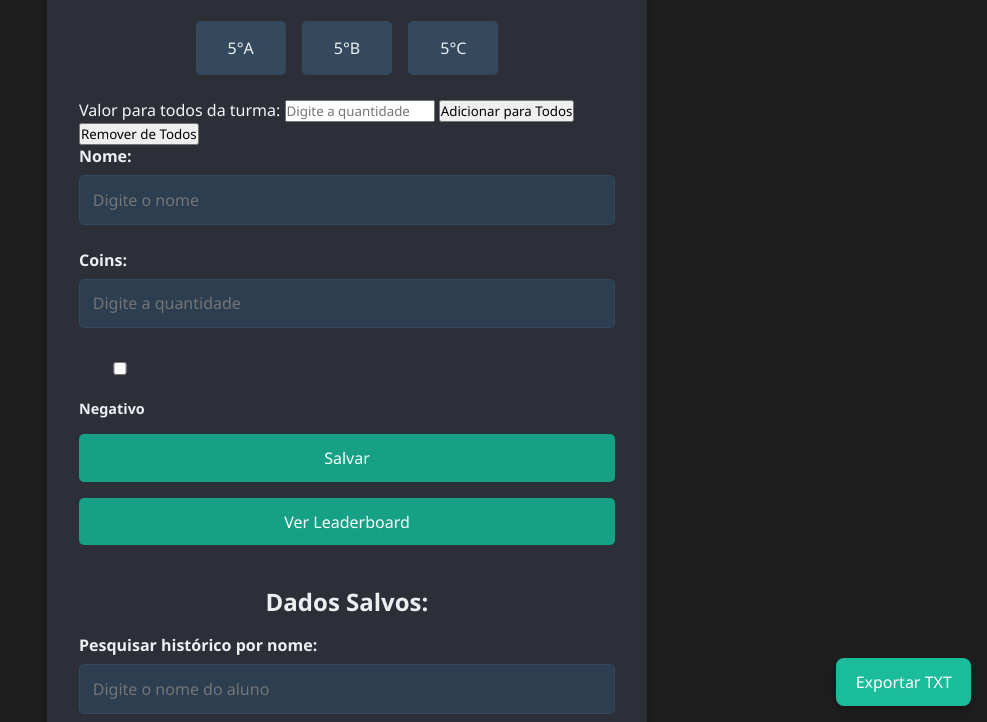
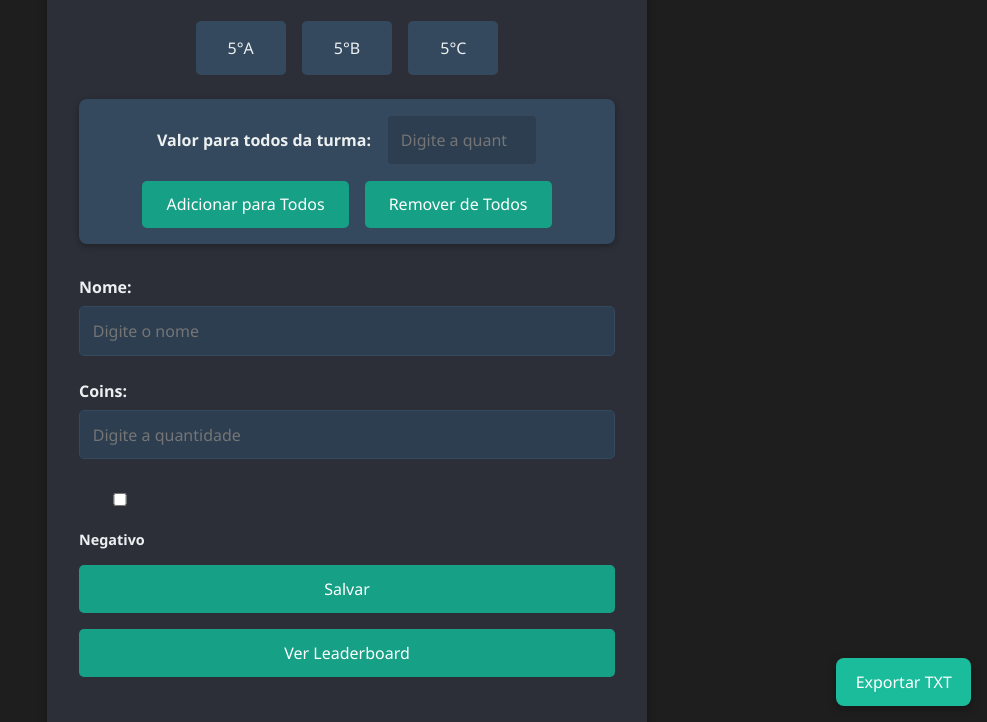
Before and after one commit to Nansinyx26/Maker_Coins3.00, a plain HTML site: page atualizacao.html in a window 1280 px wide. Shown: the part 78-800 px from the top of the page, without its empty margins (293-1280 px from the left). Drawn offline with Linux system fonts and the light colour scheme.

Commit message:
Update style.css

```diff
--- a/css/style.css
+++ b/css/style.css
@@ -160,3 +160,46 @@ h2 {
     background: #c0392b;
     transform: scale(1.05);
 }
+.group-action {
+    margin-bottom: 2rem;
+    background: #34495e;
+    padding: 1rem;
+    border-radius: 8px;
+    box-shadow: 0 2px 6px rgba(0, 0, 0, 0.3);
+    display: flex;
+    flex-wrap: wrap;
+    gap: 1rem;
+    align-items: center;
+    justify-content: center;
+}
+
+.group-action label {
+    font-weight: 600;
+    color: #ecf0f1;
+}
+
+.group-action input[type="number"] {
+    padding: 0.8rem;
+    border-radius: 5px;
+    border: 1px solid #34495e;
+    background: #2c3e50;
+    color: #ecf0f1;
+    font-size: 1rem;
+    width: 150px;
+}
+
+.group-action button {
+    padding: 0.8rem 1.5rem;
+    border-radius: 5px;
+    border: none;
+    background-color: #16a085;
+    color: white;
+    font-size: 1rem;
+    cursor: pointer;
+    transition: background-color 0.3s ease, transform 0.2s ease;
+}
+
+.group-action button:hover {
+    background-color: #1abc9c;
+    transform: scale(1.05);
+}
```
